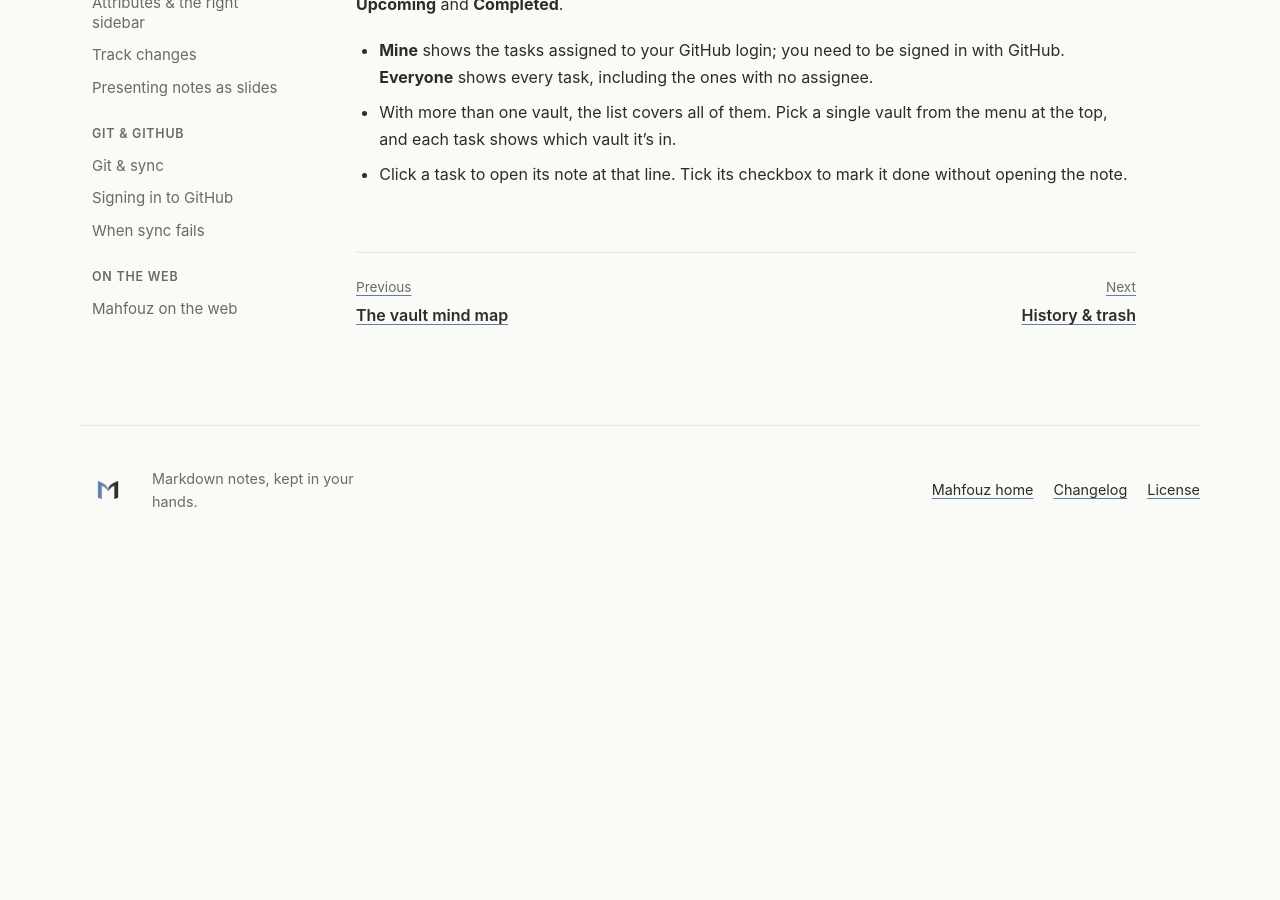
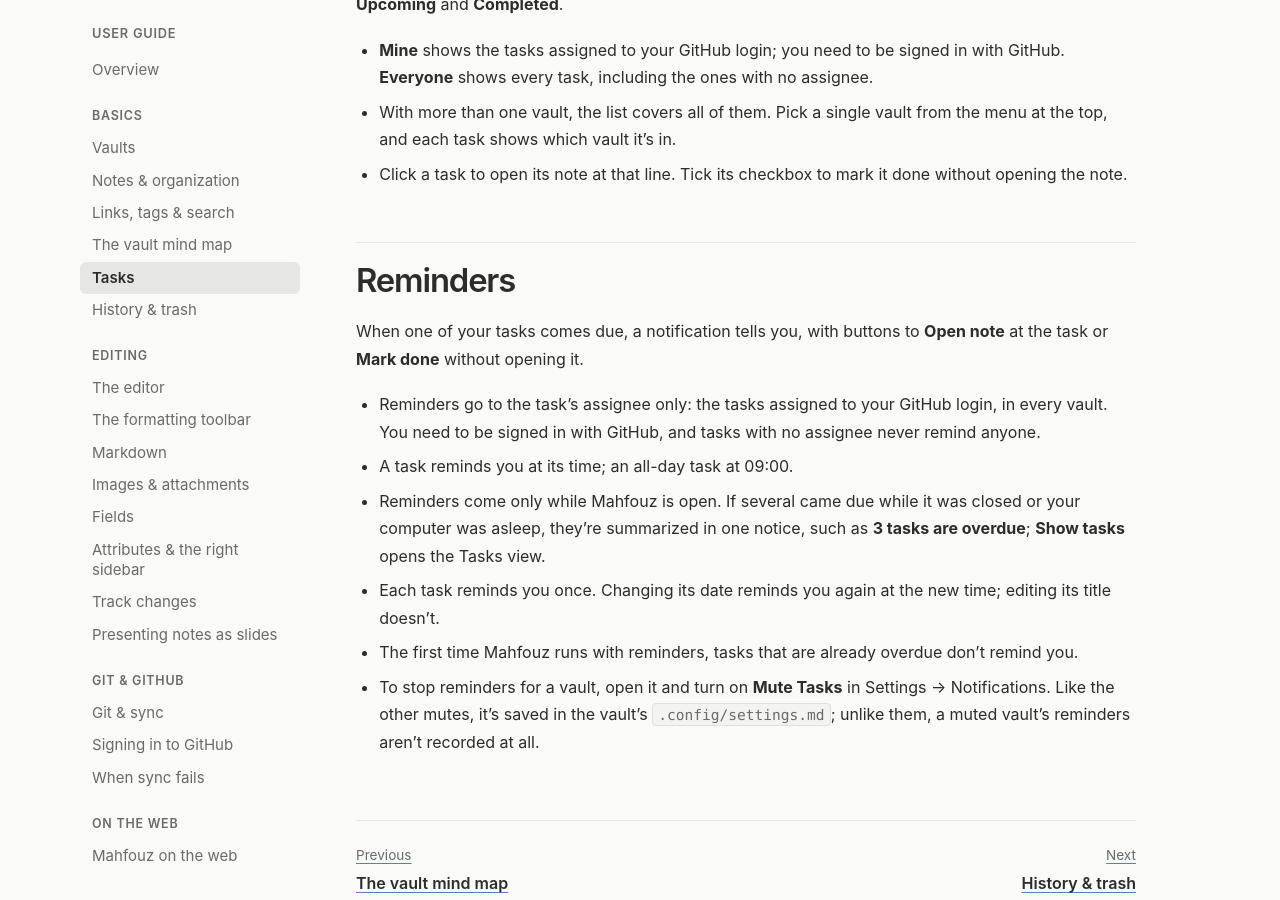
Before and after one commit to mahfouz-app/docs, a Jekyll site: the page built from guide/tasks.md, in a window 1280 px wide and 900 px high, scrolled down 1757 px. Built offline with Jekyll 4.4.1, drawn with Linux system fonts in a browser that asks for light colours; before the commit the page ends 2311 px from its top, so only the background shows below that.

Commit message:
docs(guide): task reminders
Co-Authored-By: Claude Opus 5.5 <noreply@anthropic.com>

```diff
--- a/guide/tasks.md
+++ b/guide/tasks.md
@@ -1,7 +1,7 @@
 ---
 layout: guide
 title: "Tasks"
-description: "Turn a checklist item into a task with a due date and an assignee, and see every task in one list."
+description: "Turn a checklist item into a task with a due date and an assignee, see every task in one list, and get reminded when one is due."
 permalink: /guide/tasks/
 ---
 
@@ -70,3 +70,24 @@ grouped into **Overdue**, **Today**, **Upcoming** and **Completed**.
   vault from the menu at the top, and each task shows which vault it's in.
 - Click a task to open its note at that line. Tick its checkbox to mark it
   done without opening the note.
+
+## Reminders
+
+When one of your tasks comes due, a notification tells you, with buttons
+to **Open note** at the task or **Mark done** without opening it.
+
+- Reminders go to the task's assignee only: the tasks assigned to your
+  GitHub login, in every vault. You need to be signed in with GitHub, and
+  tasks with no assignee never remind anyone.
+- A task reminds you at its time; an all-day task at 09:00.
+- Reminders come only while Mahfouz is open. If several came due while it
+  was closed or your computer was asleep, they're summarized in one notice,
+  such as **3 tasks are overdue**; **Show tasks** opens the Tasks view.
+- Each task reminds you once. Changing its date reminds you again at the new
+  time; editing its title doesn't.
+- The first time Mahfouz runs with reminders, tasks that are already overdue
+  don't remind you.
+- To stop reminders for a vault, open it and turn on **Mute Tasks** in
+  Settings → Notifications. Like the other mutes, it's saved in the vault's
+  `.config/settings.md`; unlike them, a muted vault's reminders aren't
+  recorded at all.
```
Also changed, not shown: guide/notifications.md (+2 -2 lines).
